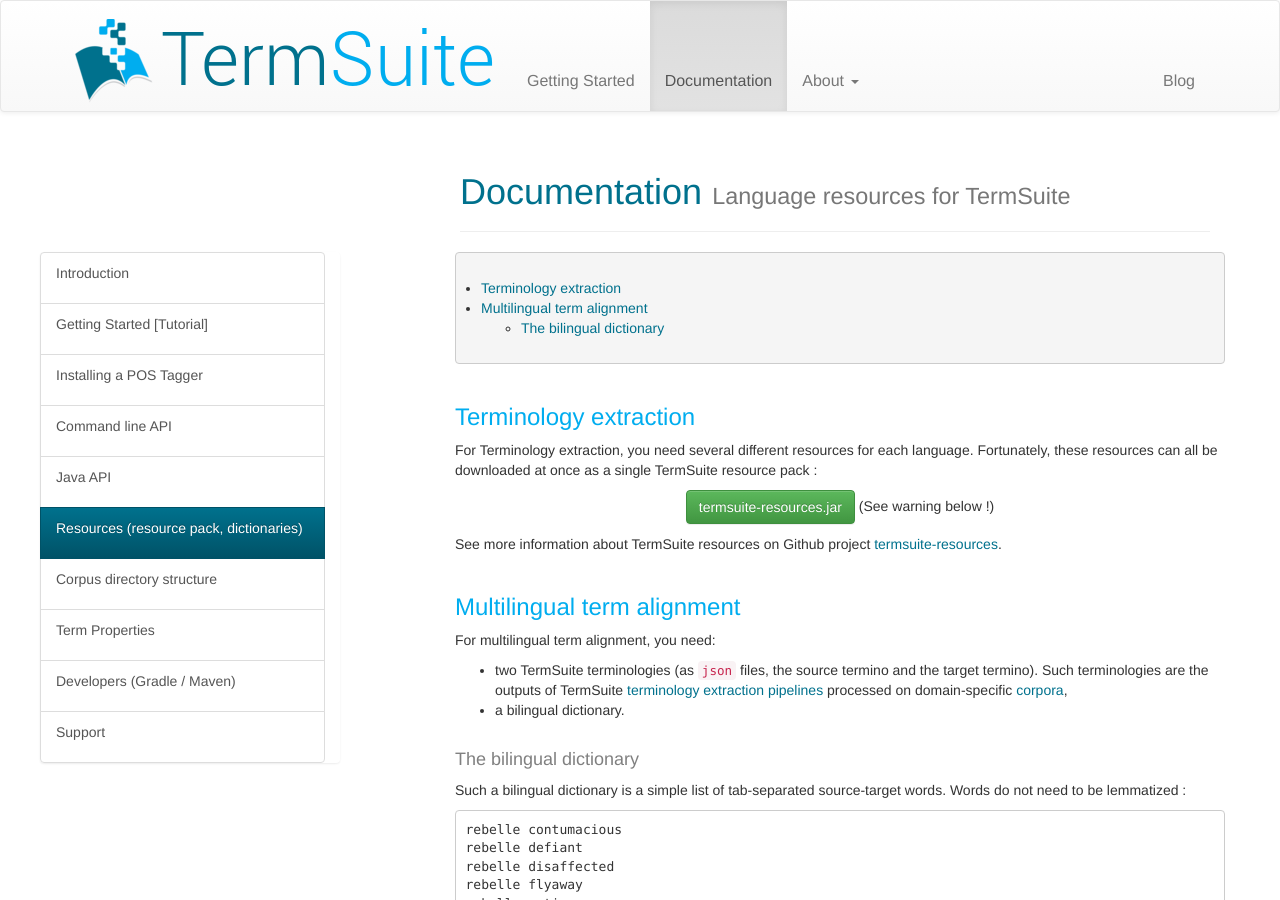
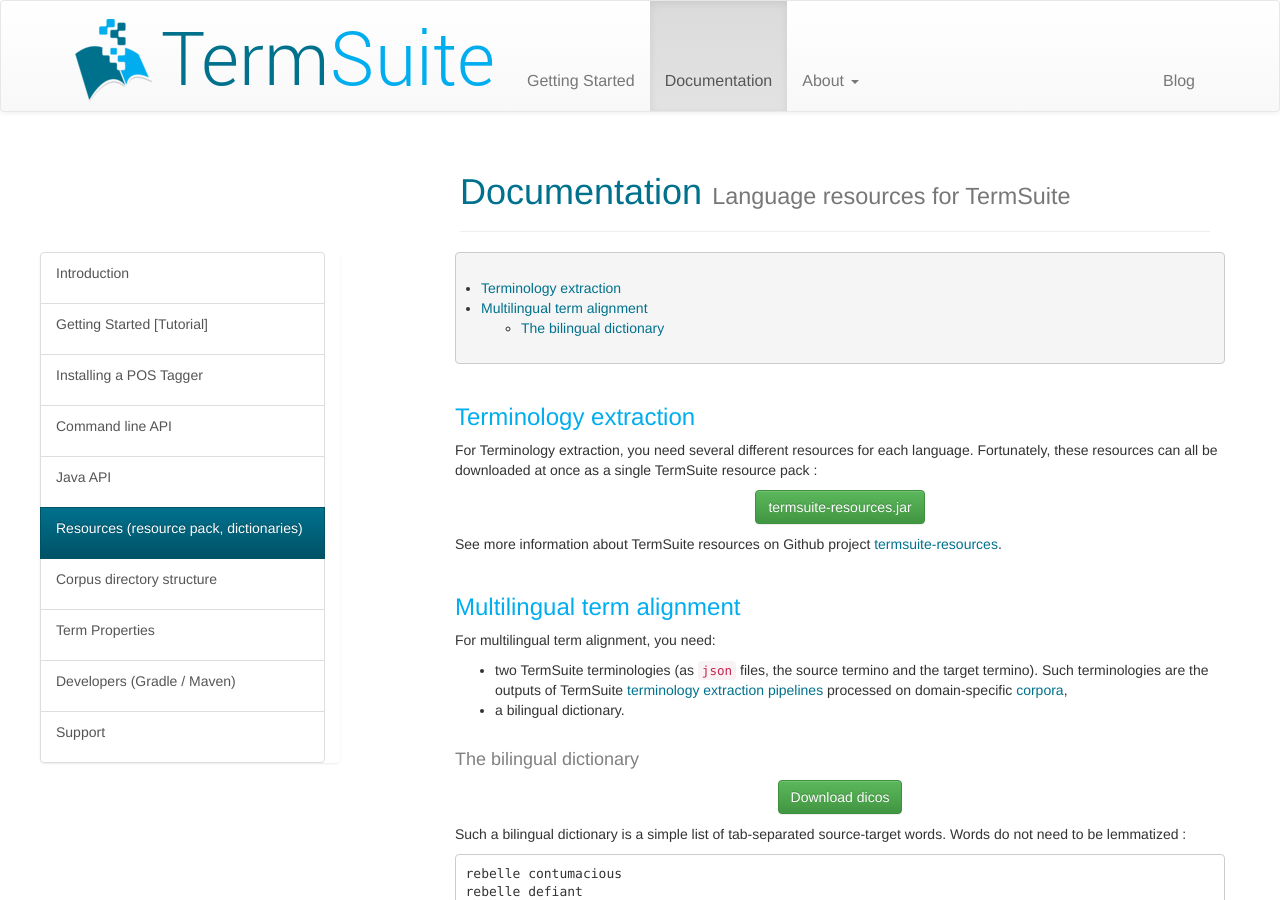
Before and after one commit to termsuite/termsuite.github.io, a Jekyll site: the page built from _documentation/20-resources.md, in a window 1280 px wide and 900 px high. Built offline with Jekyll 4.4.1, drawn with Linux system fonts in a browser that asks for light colours; nearby versions of some CDN libraries; some of the changed lines change nothing that is shown.

Commit message:
Added dicos link

```diff
--- a/_config.yml
+++ b/_config.yml
@@ -13,8 +13,12 @@
   version: "2.0"
 
 resources:
-  jar: https://logiciels.lina.univ-nantes.fr/redmine/attachments/download/555/termsuite-resources.jar
+  jar: https://logiciels.lina.univ-nantes.fr/redmine/attachments/download/561/termsuite-resources.jar
   filename: termsuite-resources.jar
+
+dicos:
+  zip: https://logiciels.lina.univ-nantes.fr/redmine/attachments/download/128/BilingualDicosForTermSuiteAligner.zip
+  filename: BilingualDicosForTermSuiteAligner.zip
 
 corpus:
   we: http://www.lina.univ-nantes.fr/taln/maven/wind-energy.tgz
--- a/_documentation/20-resources.md
+++ b/_documentation/20-resources.md
@@ -13,7 +13,6 @@
 For Terminology extraction, you need several different resources for each language. Fortunately, these resources can all be downloaded at once as a single TermSuite resource pack :
 
 <a href="{{site.resources.jar}}" class="btn btn-success" role="button">{{site.resources.filename}}</a>
-(See warning below !)
 {:class="text-center"}
 
 See more information about TermSuite resources on Github project [termsuite-resources](https://github.com/termsuite/termsuite-resources).
@@ -27,6 +26,9 @@
 
 #### The bilingual dictionary
 {:id="dictionary"}
+
+<a href="{{site.dicos.zip}}" class="btn btn-success" role="button">Download dicos</a>
+{:class="text-center"}
 
 Such a bilingual dictionary is a simple list of tab-separated source-target words. Words do not need to be lemmatized :
 
```
